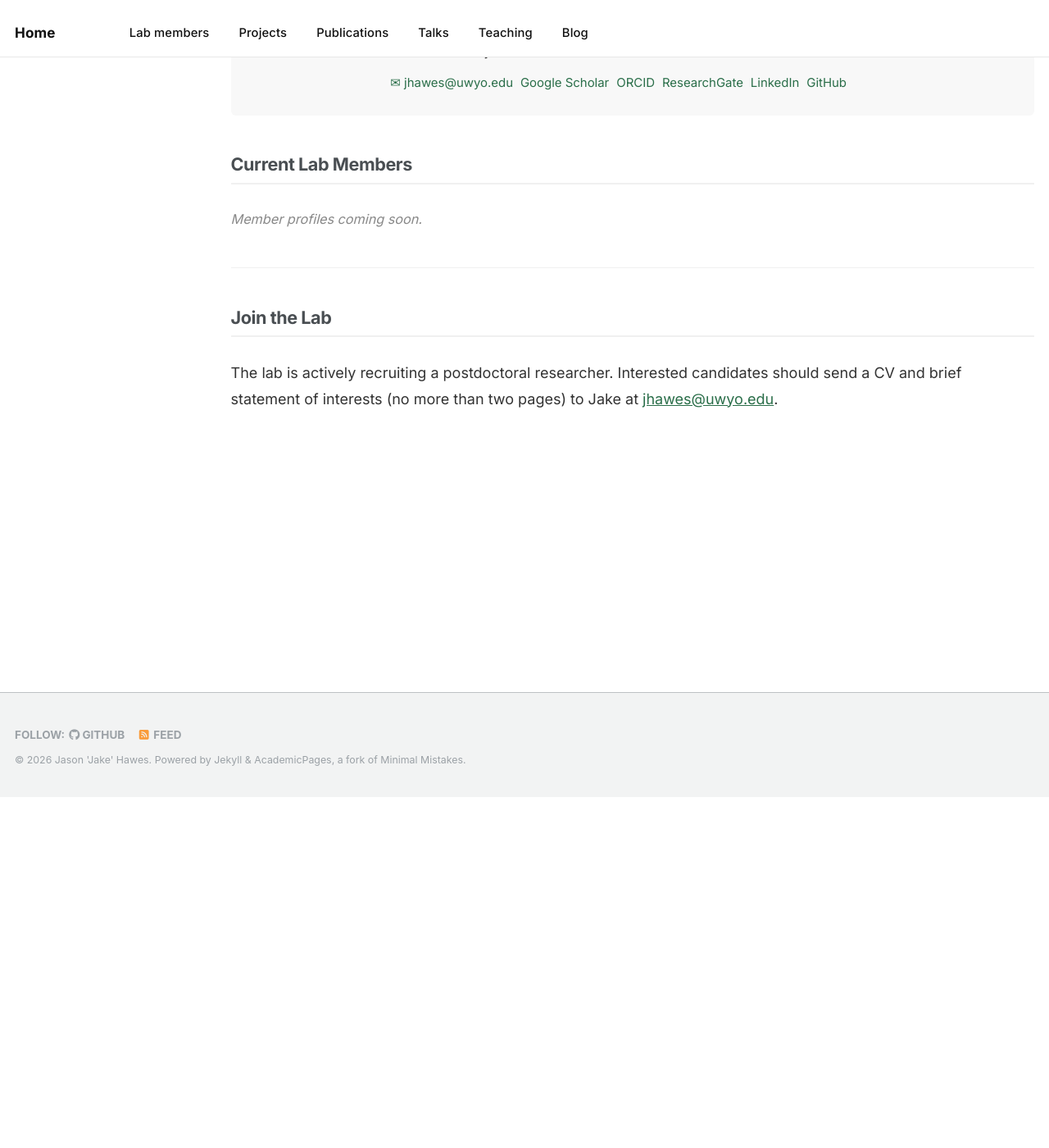
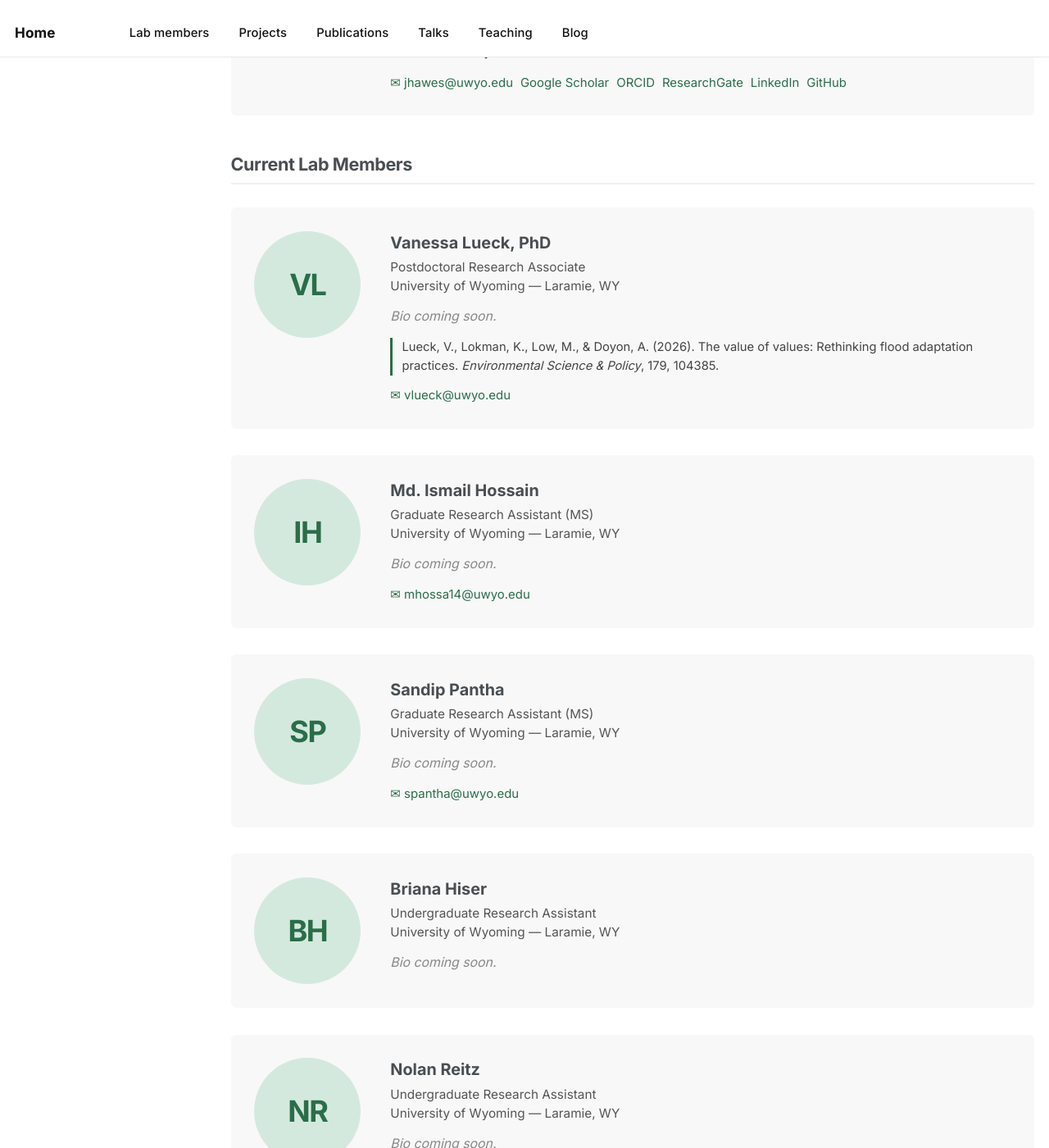
Before and after one commit to jkhawes/jkhawes.github.io, a Jekyll site: the page built from _pages/lab-members.md, in a window 1280 px wide and 1400 px high, scrolled down 427 px. Shown: the whole window at 82% size. Built offline with Jekyll 4.4.1, drawn with Linux system fonts in a browser that asks for light colours.

Commit message:
Update lab-members.md

```diff
--- a/_pages/lab-members.md
+++ b/_pages/lab-members.md
@@ -75,6 +75,20 @@ redirect_from:
   padding-bottom: 0.4em;
   margin: 2.2em 0 1.3em;
 }
+.hes-avatar-placeholder {
+  width: 130px;
+  height: 130px;
+  border-radius: 50%;
+  flex-shrink: 0;
+  background: #d4e9de;
+  color: #2a6e49;
+  display: flex;
+  align-items: center;
+  justify-content: center;
+  font-weight: 700;
+  font-size: 2rem;
+  letter-spacing: -0.04em;
+}
 </style>
 
 <h2 class="hes-members-heading">Principal Investigator</h2>
@@ -98,11 +112,65 @@ redirect_from:
 
 <h2 class="hes-members-heading">Current Lab Members</h2>
 
-<!-- ═══════════════════════════════════════════════════════════
-     ADD MEMBER CARDS BELOW — copy the block and fill in fields
-     ═══════════════════════════════════════════════════════════ -->
+<!-- Vanessa Lueck -->
+<div class="hes-member-card">
+  <div class="hes-avatar-placeholder" aria-label="Vanessa Lueck">VL</div>
+  <div>
+    <div class="hes-member-card__name">Vanessa Lueck, PhD</div>
+    <p class="hes-member-card__title">Postdoctoral Research Associate<br>University of Wyoming &mdash; Laramie, WY</p>
+    <p class="hes-member-card__bio" style="color:#888; font-style:italic;">Bio coming soon.</p>
+    <div class="hes-member-card__pub">Lueck, V., Lokman, K., Low, M., &amp; Doyon, A. (2026). The value of values: Rethinking flood adaptation practices. <em>Environmental Science &amp; Policy</em>, 179, 104385.</div>
+    <div class="hes-member-card__links">
+      <a href="mailto:vlueck@uwyo.edu">&#9993; vlueck@uwyo.edu</a>
+    </div>
+  </div>
+</div>
 
-<p style="color:#888; font-size:0.9rem; font-style:italic;">Member profiles coming soon.</p>
+<!-- Md. Ismail Hossain -->
+<div class="hes-member-card">
+  <div class="hes-avatar-placeholder" aria-label="Md. Ismail Hossain">IH</div>
+  <div>
+    <div class="hes-member-card__name">Md. Ismail Hossain</div>
+    <p class="hes-member-card__title">Graduate Research Assistant (MS)<br>University of Wyoming &mdash; Laramie, WY</p>
+    <p class="hes-member-card__bio" style="color:#888; font-style:italic;">Bio coming soon.</p>
+    <div class="hes-member-card__links">
+      <a href="mailto:mhossa14@uwyo.edu">&#9993; mhossa14@uwyo.edu</a>
+    </div>
+  </div>
+</div>
+
+<!-- Sandip Pantha -->
+<div class="hes-member-card">
+  <div class="hes-avatar-placeholder" aria-label="Sandip Pantha">SP</div>
+  <div>
+    <div class="hes-member-card__name">Sandip Pantha</div>
+    <p class="hes-member-card__title">Graduate Research Assistant (MS)<br>University of Wyoming &mdash; Laramie, WY</p>
+    <p class="hes-member-card__bio" style="color:#888; font-style:italic;">Bio coming soon.</p>
+    <div class="hes-member-card__links">
+      <a href="mailto:spantha@uwyo.edu">&#9993; spantha@uwyo.edu</a>
+    </div>
+  </div>
+</div>
+
+<!-- Briana Hiser -->
+<div class="hes-member-card">
+  <div class="hes-avatar-placeholder" aria-label="Briana Hiser">BH</div>
+  <div>
+    <div class="hes-member-card__name">Briana Hiser</div>
+    <p class="hes-member-card__title">Undergraduate Research Assistant<br>University of Wyoming &mdash; Laramie, WY</p>
+    <p class="hes-member-card__bio" style="color:#888; font-style:italic;">Bio coming soon.</p>
+  </div>
+</div>
+
+<!-- Nolan Reitz -->
+<div class="hes-member-card">
+  <div class="hes-avatar-placeholder" aria-label="Nolan Reitz">NR</div>
+  <div>
+    <div class="hes-member-card__name">Nolan Reitz</div>
+    <p class="hes-member-card__title">Undergraduate Research Assistant<br>University of Wyoming &mdash; Laramie, WY</p>
+    <p class="hes-member-card__bio" style="color:#888; font-style:italic;">Bio coming soon.</p>
+  </div>
+</div>
 
 <hr style="border:none; border-top:1px solid #f0f0f0; margin: 2.5em 0 2em;">
 
```
